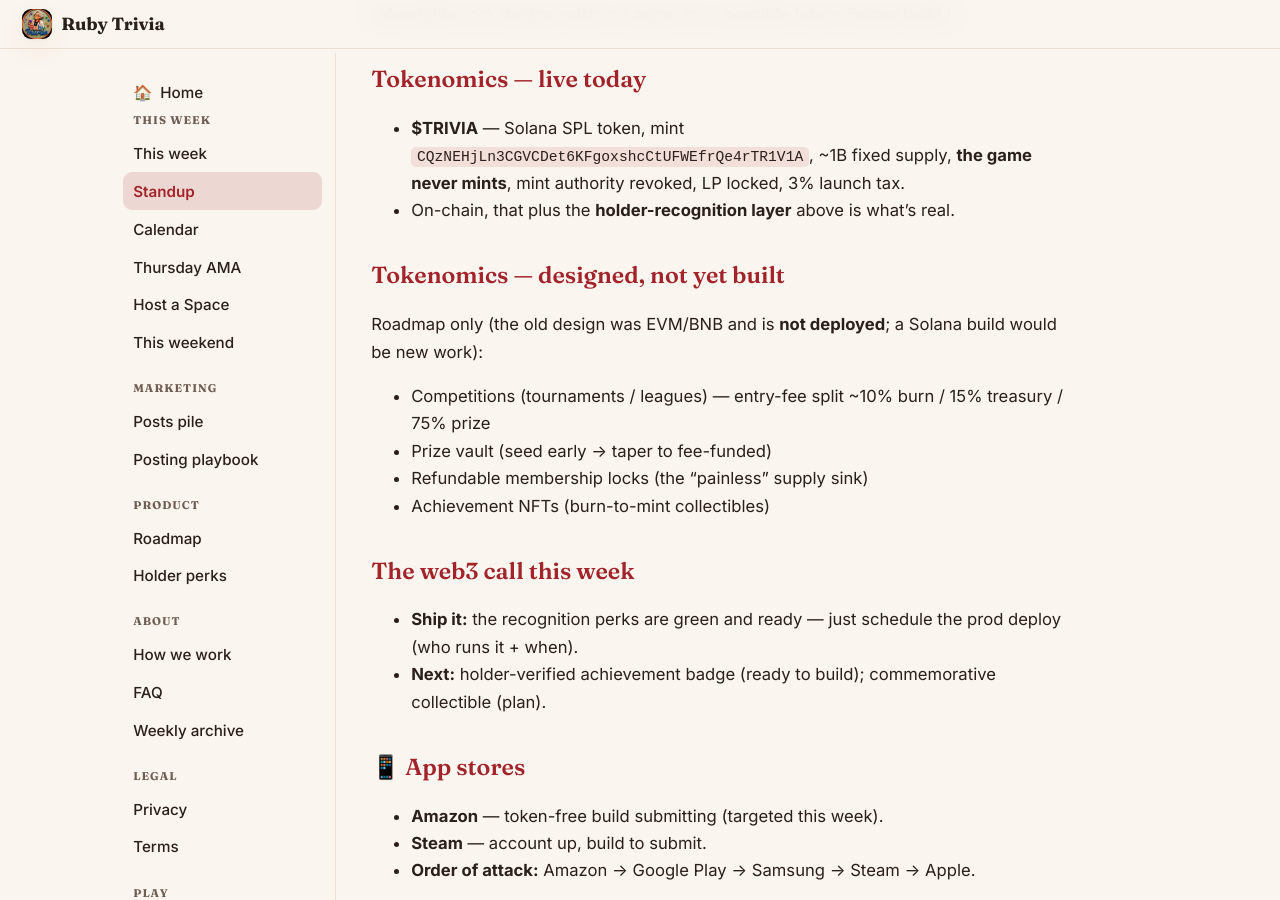
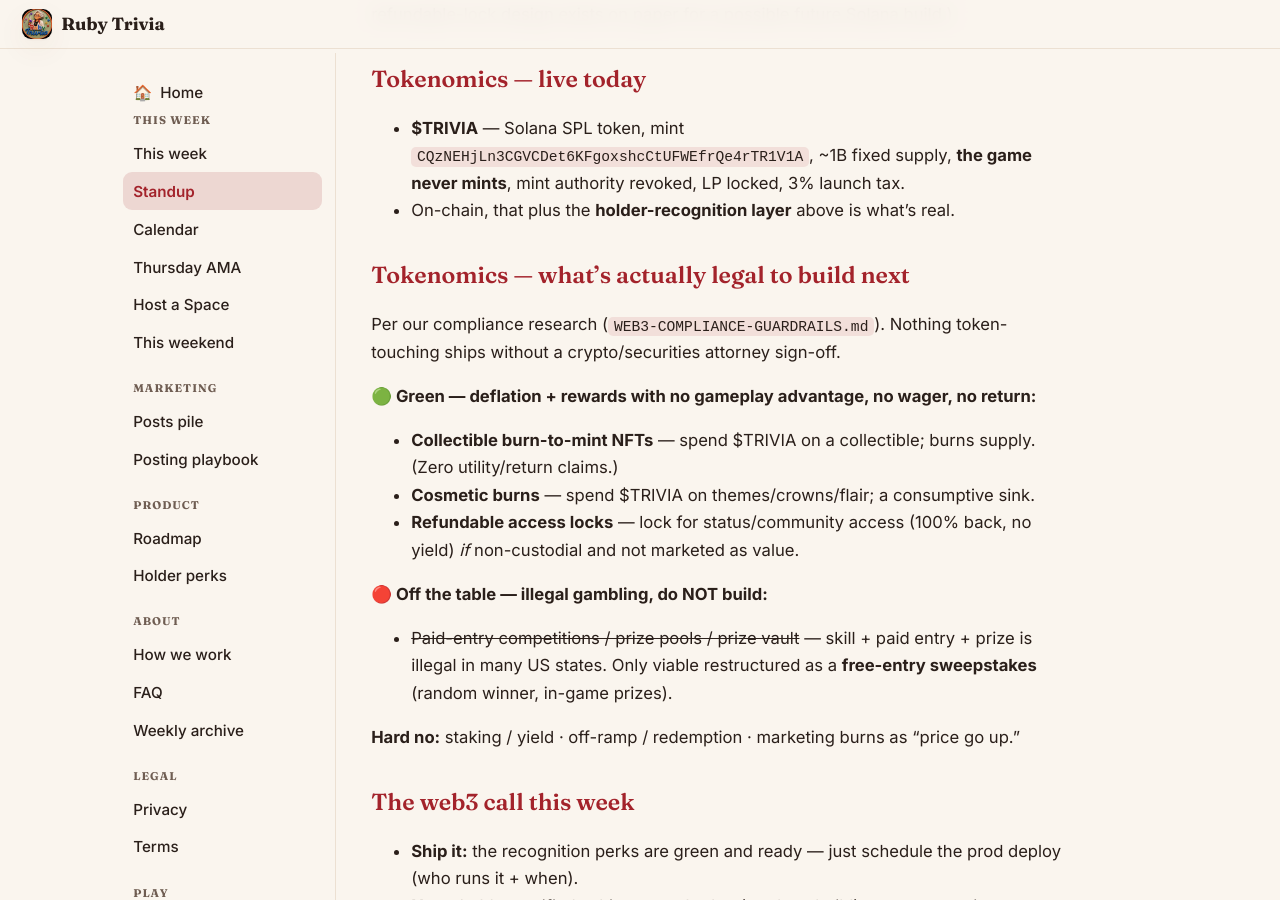
Before and after one commit to ruby-high/ruby-trivia-handbook, a Jekyll site: the page built from standup.md, in a window 1280 px wide and 900 px high, scrolled down 1441 px. Built offline with Jekyll 4.4.1, drawn with Linux system fonts in a browser that asks for light colours.

Commit message:
Handbook: purge illegal/removed web3 claims across pages
Multiple public pages still advertised a holder score multiplier (removed —
pay-to-win) and listed paid-entry tournaments/prize pools (illegal gambling
per our compliance research). Fixed standup, FAQ, and weekend recap:
- holder perks = recognition only (badge/leaderboard/cosmetics, no advantage)
- drop tournaments; reframe tokenomics roadmap to the legal green path
  (burn-to-mint NFTs, cosmetic burns, refundable access locks) with
  prize-pool competitions marked off-the-table unless a free-entry sweepstakes
- soften "deflationary → supply reduction" value framing

Co-Authored-By: Claude Opus 4.8 <noreply@anthropic.com>

```diff
--- a/standup.md
+++ b/standup.md
@@ -43,12 +43,18 @@ Tiers are **status/recognition only** — badge, leaderboard standing, cosmetics
 - **$TRIVIA** — Solana SPL token, mint `CQzNEHjLn3CGVCDet6KFgoxshcCtUFWEfrQe4rTR1V1A`, ~1B fixed supply, **the game never mints**, mint authority revoked, LP locked, 3% launch tax.
 - On-chain, that plus the **holder-recognition layer** above is what's real.
 
-## Tokenomics — designed, not yet built
-Roadmap only (the old design was EVM/BNB and is **not deployed**; a Solana build would be new work):
-- Competitions (tournaments / leagues) — entry-fee split ~10% burn / 15% treasury / 75% prize
-- Prize vault (seed early → taper to fee-funded)
-- Refundable membership locks (the "painless" supply sink)
-- Achievement NFTs (burn-to-mint collectibles)
+## Tokenomics — what's actually legal to build next
+Per our compliance research (`WEB3-COMPLIANCE-GUARDRAILS.md`). Nothing token-touching ships without a crypto/securities attorney sign-off.
+
+**🟢 Green — deflation + rewards with no gameplay advantage, no wager, no return:**
+- **Collectible burn-to-mint NFTs** — spend $TRIVIA on a collectible; burns supply. (Zero utility/return claims.)
+- **Cosmetic burns** — spend $TRIVIA on themes/crowns/flair; a consumptive sink.
+- **Refundable access locks** — lock for status/community access (100% back, no yield) *if* non-custodial and not marketed as value.
+
+**🔴 Off the table — illegal gambling, do NOT build:**
+- ~~Paid-entry competitions / prize pools / prize vault~~ — skill + paid entry + prize is illegal in many US states. Only viable restructured as a **free-entry sweepstakes** (random winner, in-game prizes).
+
+**Hard no:** staking / yield · off-ramp / redemption · marketing burns as "price go up."
 
 ## The web3 call this week
 - **Ship it:** the recognition perks are green and ready — just schedule the prod deploy (who runs it + when).
```
Also changed, not shown: faq.md (+2 -2 lines), weekend.md (+6 -6 lines).
